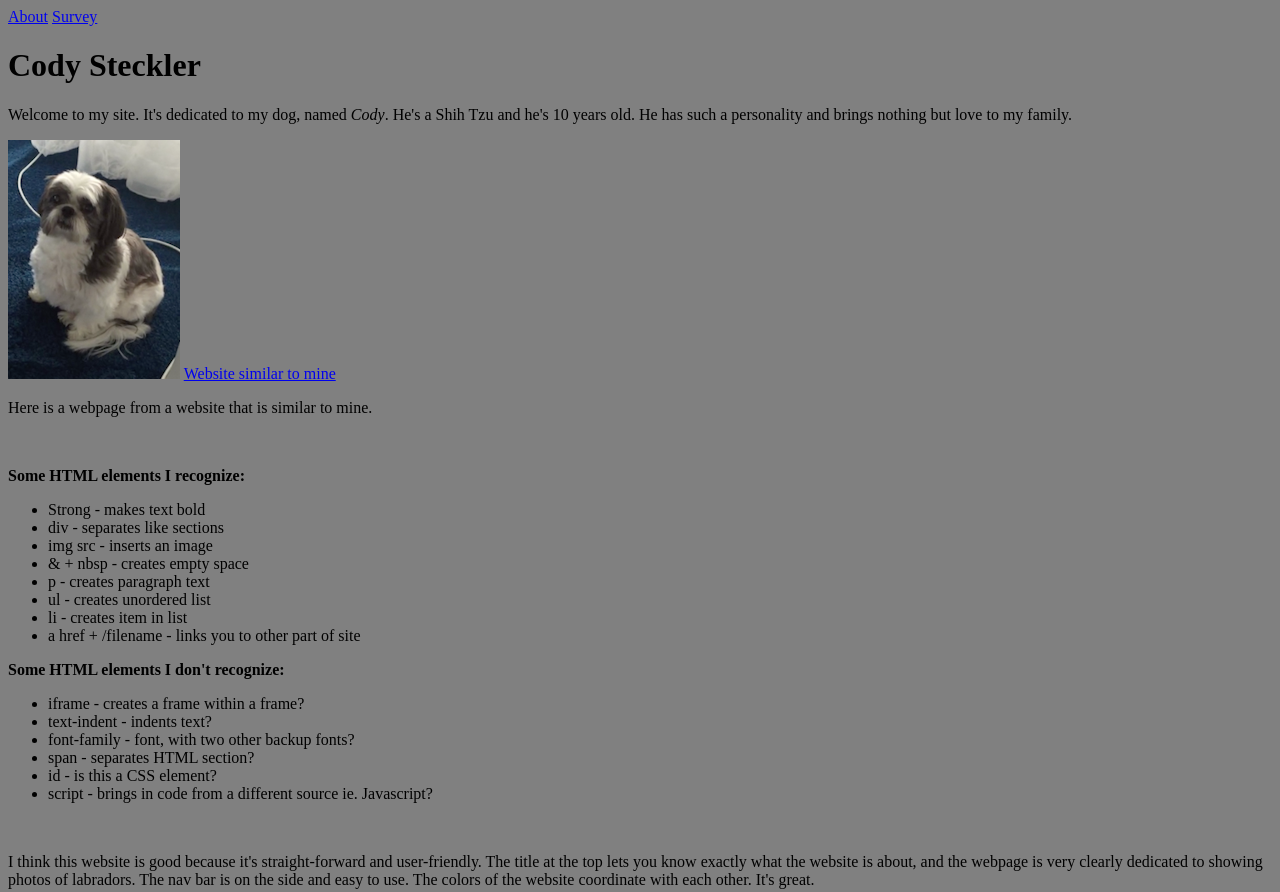
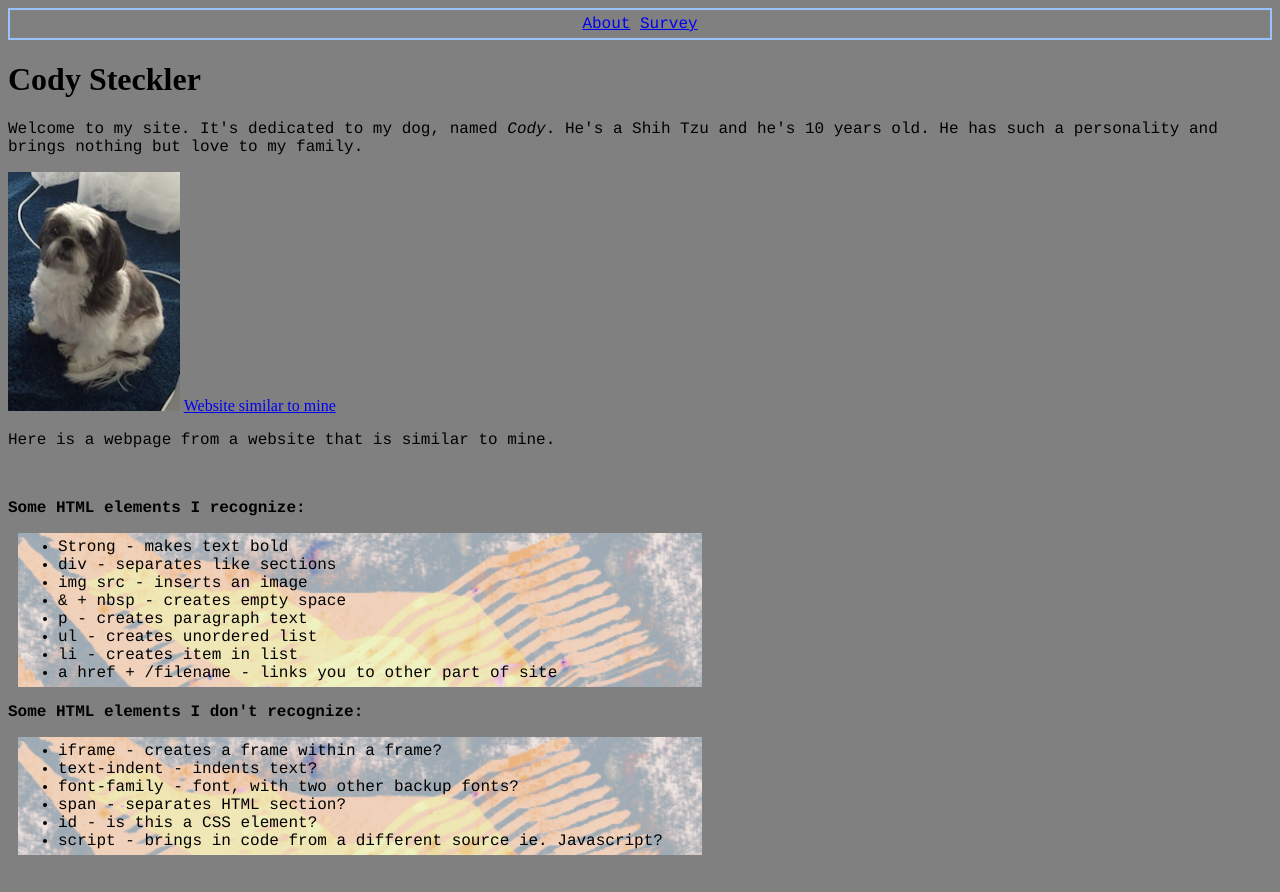
Before and after one commit to anamanda/anamanda.github.io, a plain HTML site: page index.html in a window 1280 px wide. Shown: the top 892 px of the page. Drawn offline with Linux system fonts and the light colour scheme.

Commit message:
Add CSS to nav, ul, and p elements

```diff
--- a/index.html
+++ b/index.html
@@ -1,7 +1,7 @@
 <!DOCTYPE html>
 <html>
 <head>
-  <link rel="stylesheet" href="styles.css" type="text/css">
+  <link rel="stylesheet" href="styles.css" type="text/css"><!--  Linked style sheet -->
   <title>Cody Steckler</title> <!-- Gave the page a title - my dog's name -->
 </head>
 
--- a/styles.css
+++ b/styles.css
@@ -1,3 +1,26 @@
 body {
   background-color: grey;
+} /*Created style for body*/
+
+nav {
+  border-width: 2px;
+  border-style: solid;
+  border-color: #99c2ff;
+  padding: 5px;
+  text-align: center;
+  font-family: Courier;
 }
+
+ul {
+  margin: 10px;
+  background-image: url(bg-pattern.png);
+  background-size: 55%;
+  background-repeat: no-repeat;
+  font-family: Courier;
+  padding-top: 5px;
+  padding-bottom: 5px;
+}
+
+p {
+  font-family: Courier;
+}
```
Also changed, not shown: about.html (+1 -1 lines), survey.html (+1 -1 lines), thanks.html (+1 -1 lines), bg-pattern.png (added).
